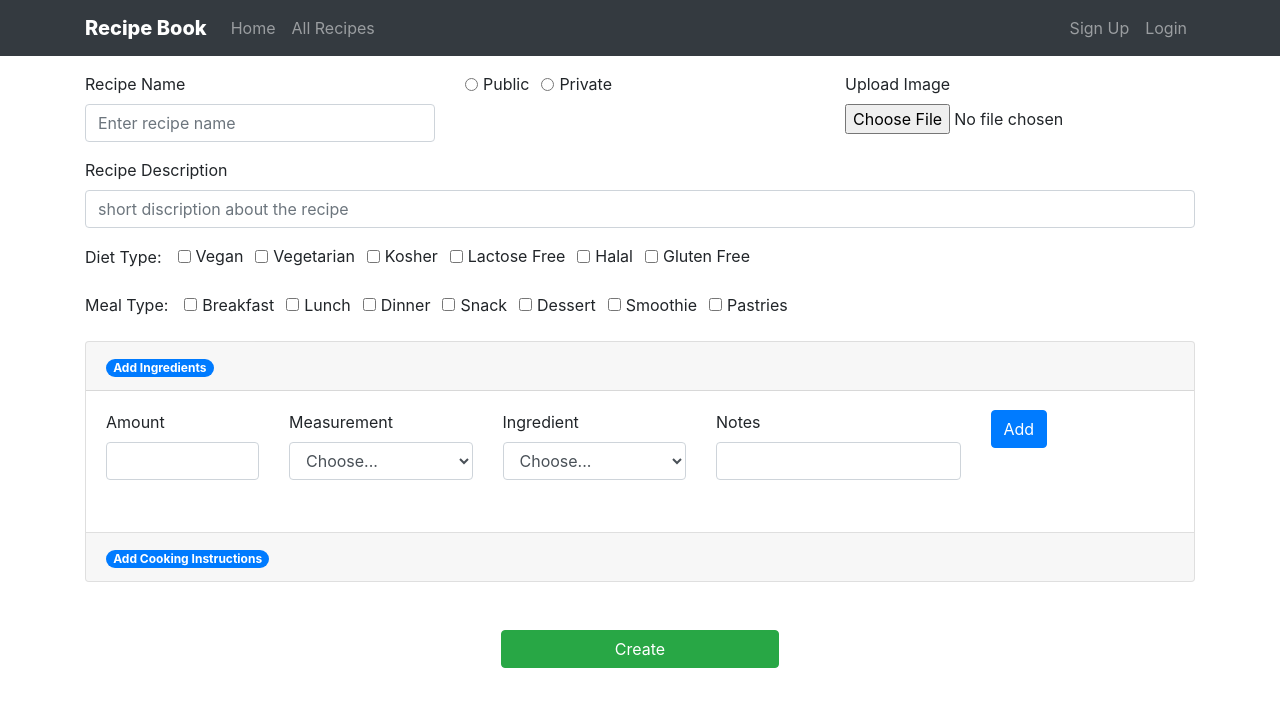
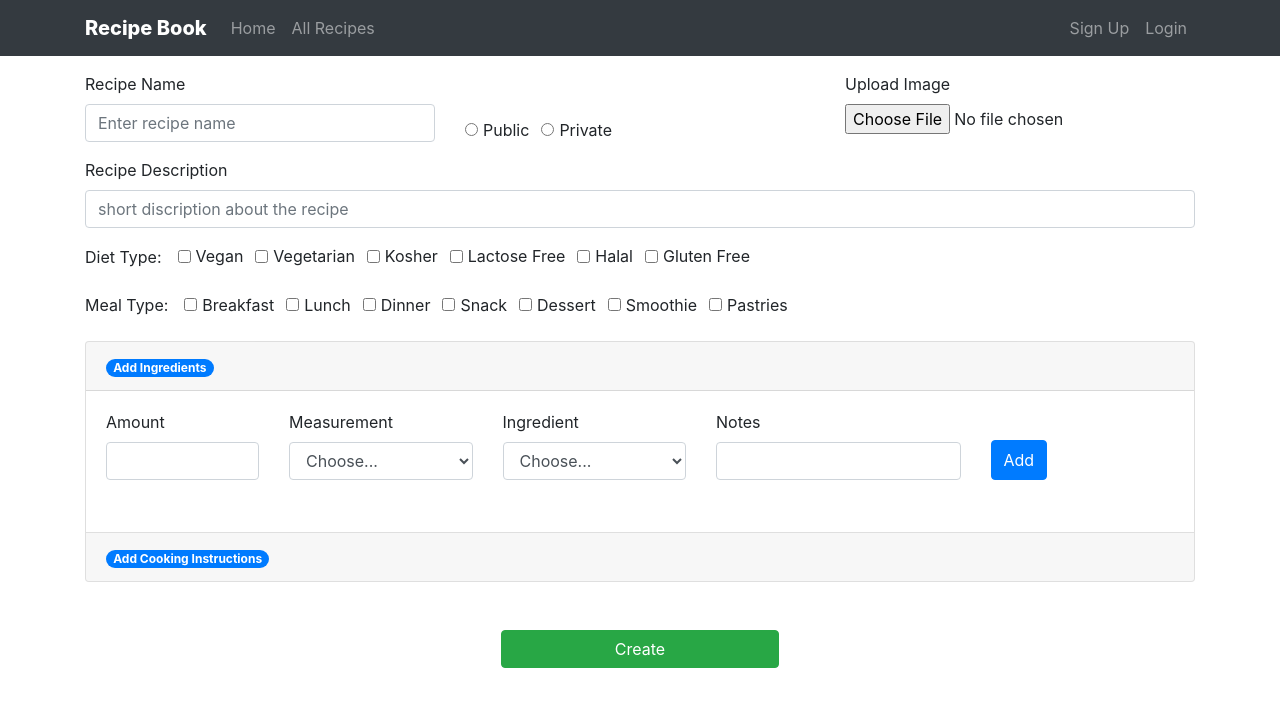
Before and after one commit to MHNashef/wecode-capstone, a React (Create React App) app: page /createRecipe in a window 1280 px wide. Shown: the top 706 px of the page. Built offline with nearby package versions, Linux system fonts and the light colour scheme.

Commit message:
aligned Radio and Add buttons

```diff
--- a/src/components/CreateRecipePage.jsx
+++ b/src/components/CreateRecipePage.jsx
@@ -126,7 +126,7 @@ export default function CreateRecipePage() {
                 <Form.Control type="text" placeholder="Enter recipe name" />
               </Form.Group>
             </Col>
-            <Col>
+            <Col className="d-flex align-items-end">
               <Form.Group>
                 <Form.Check
                   type="radio"
@@ -358,9 +358,10 @@ export default function CreateRecipePage() {
                           onChange={(e) => onChangeIngredient(e, "notes")}
                         />
                       </Col>
-                      <Col>
+                      <Col className="d-flex align-items-end">
                         <Button
                           id="instructions"
+                          style={{height:"40px"}}
                           onClick={handleAddIngredient}
                         >
                           Add
@@ -412,8 +413,8 @@ export default function CreateRecipePage() {
                           }
                         />
                       </Col>
-                      <Col>
-                        <Button onClick={handleAddInstruction}>Add</Button>
+                      <Col className="d-flex align-items-end">
+                        <Button style={{height:"40px"}} onClick={handleAddInstruction}>Add</Button>
                       </Col>
                     </Row>
                   </Form.Group>
```
